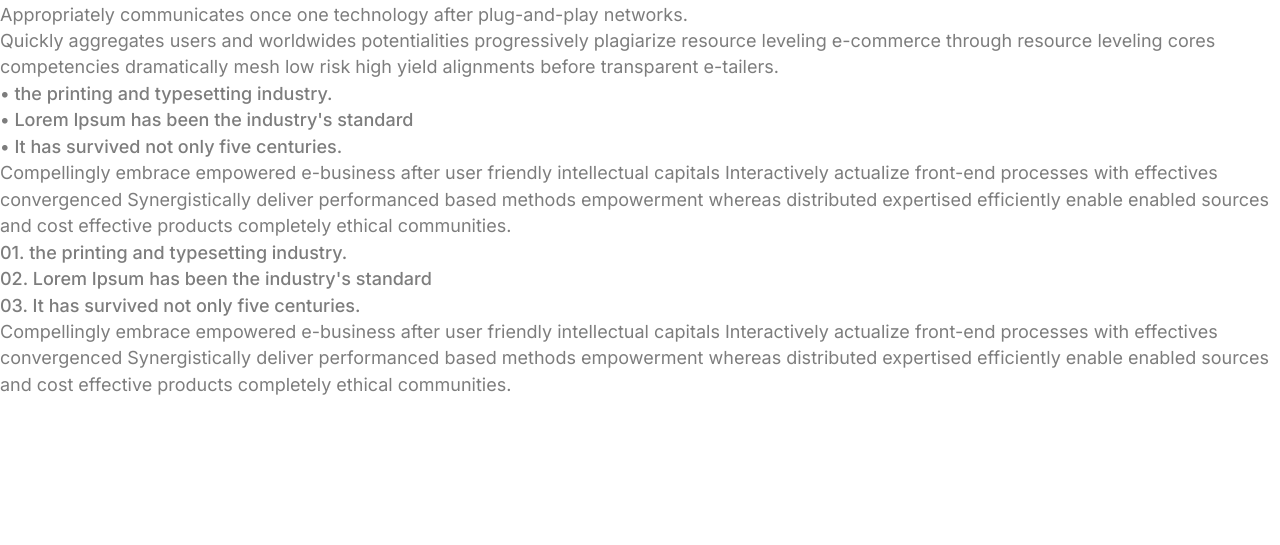
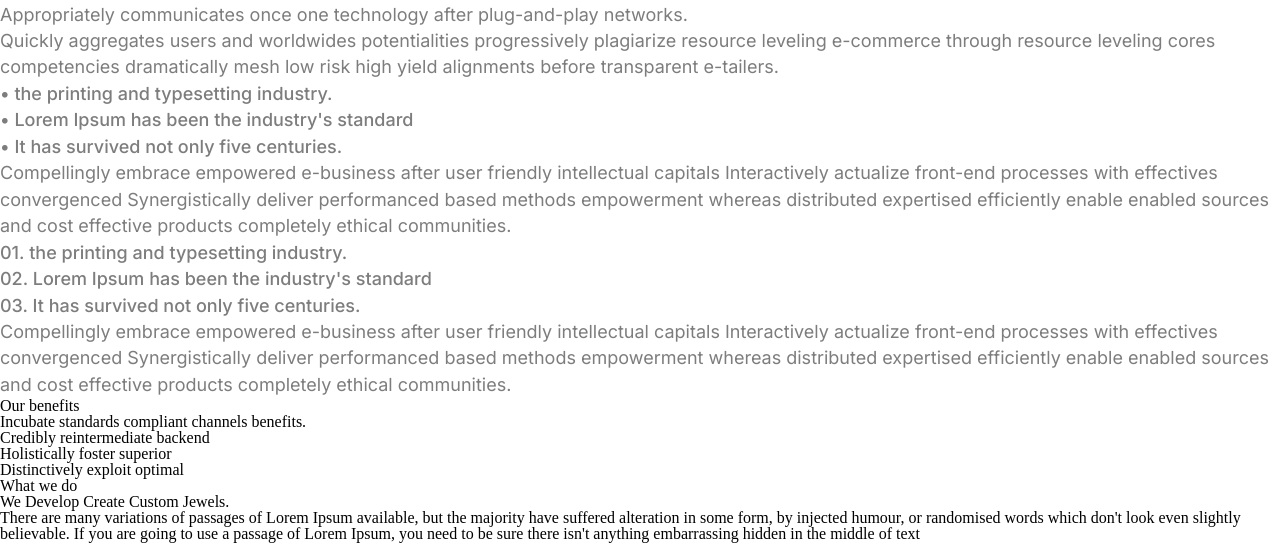
Before and after one commit to taraniuklidia/lesson_6, a plain HTML site: page index.html in a window 1280 px wide. Shown: the part 255-800 px from the top of the page. Drawn offline with Linux system fonts and the light colour scheme; a web font is replaced by a local one.

Commit message:
all text and images are uploaded from figma

```diff
--- a/index.html
+++ b/index.html
@@ -69,6 +69,22 @@
 				Compellingly embrace empowered e-business after user friendly intellectual capitals Interactively actualize front-end processes with effectives convergenced Synergistically deliver performanced based methods empowerment whereas distributed expertised efficiently enable enabled sources and cost effective products completely ethical communities.
 			</p>
 		</div>
+
+		<div>
+			<p>Our benefits</p>
+			<p>Incubate standards compliant channels benefits.</p>
+			<ul>
+				<li>Credibly reintermediate backend</li>
+				<li>Holistically foster superior</li>
+				<li>Distinctively exploit optimal</li>
+			</ul>
+		</div>
+
+		<div>
+			<p>What we do</p>
+			<p>We Develop Create Custom Jewels.</p>
+			<p>There are many variations of passages of Lorem Ipsum available, but the majority have suffered alteration in some form, by injected humour, or randomised words which don't look even slightly believable. If you are going to use a passage of Lorem Ipsum, you need to be sure there isn't anything embarrassing hidden in the middle of text</p>
+		</div>
 	</main>
 
 	<footer>
```
Also changed, not shown: image/desktop.png (added), image/earings.png (added), image/jewellery_model.png (added), image/meeting.png (added).
